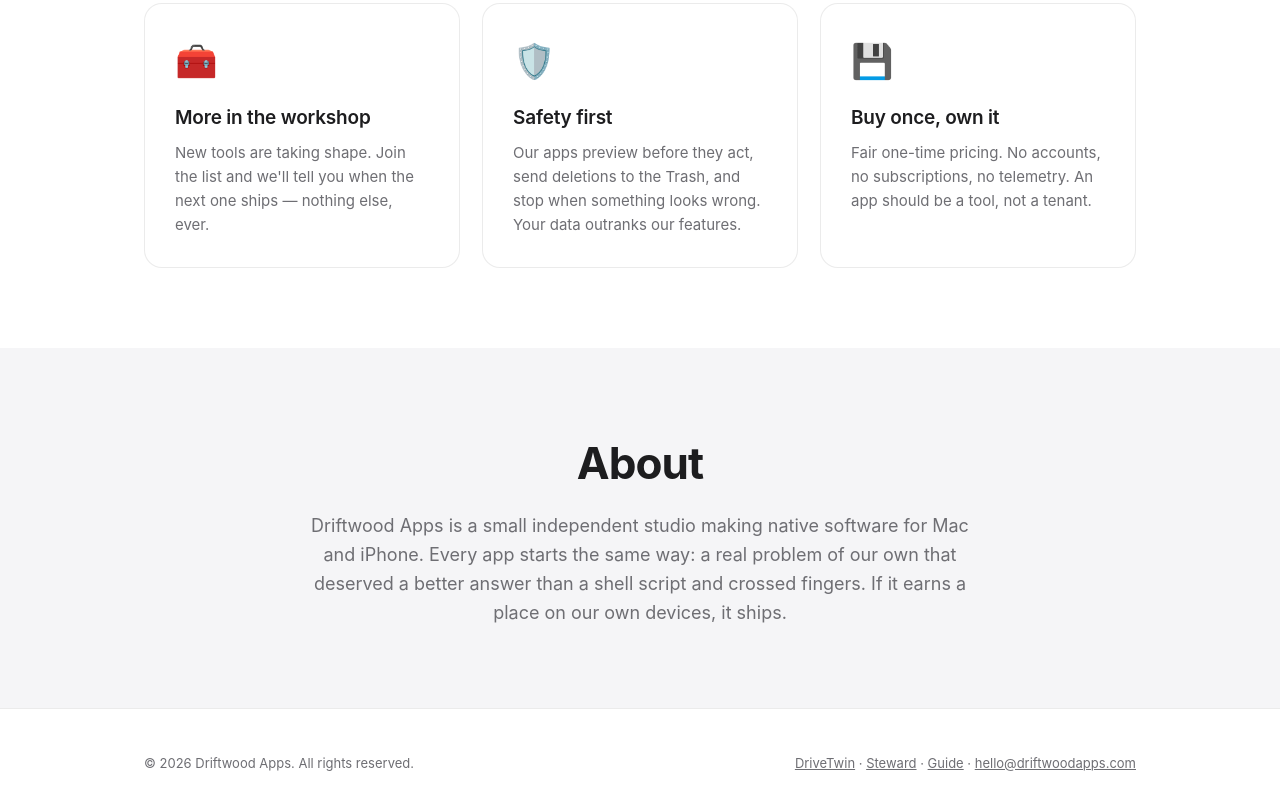
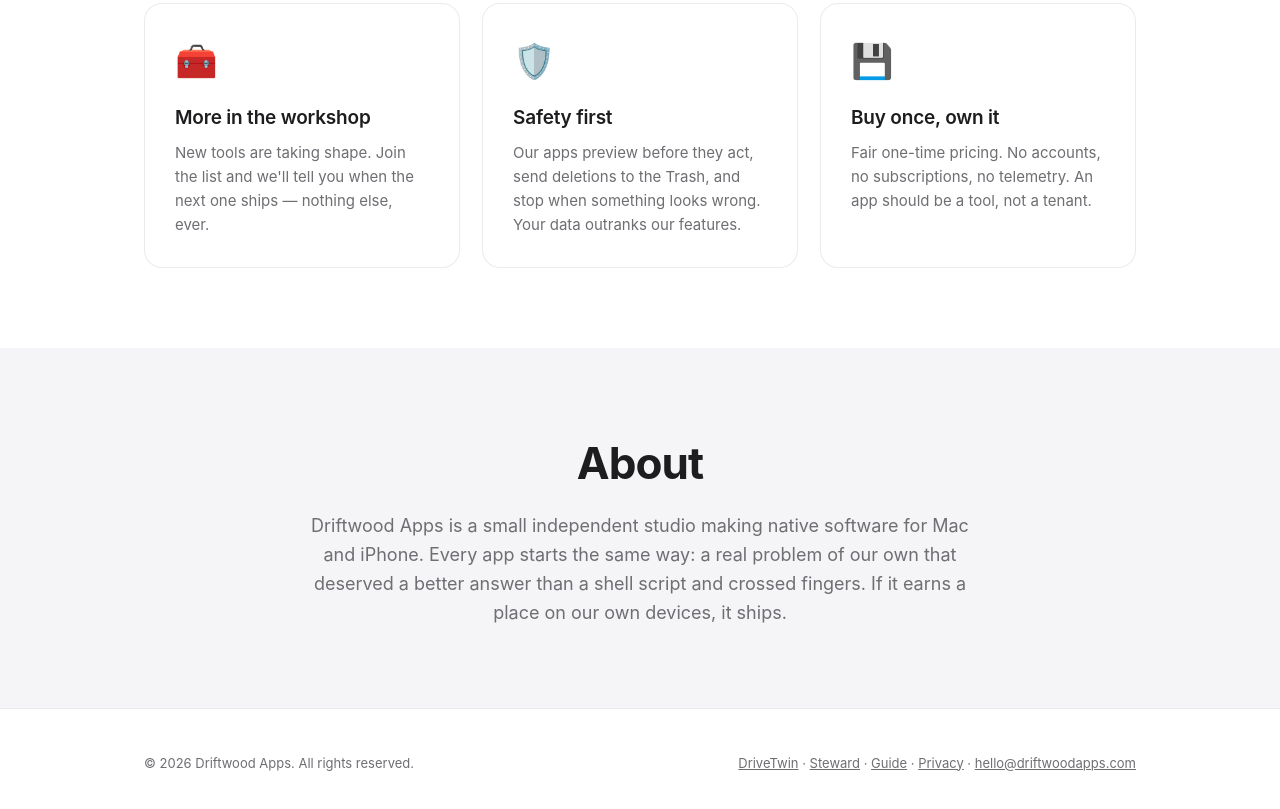
Before and after one commit to MaxPowered1/driftwood-site, a plain HTML site: page index.html in a window 1280 px wide. Shown: the part 2114-2923 px from the top of the page. Drawn offline with Linux system fonts and the light colour scheme.

Commit message:
Add Privacy link to homepage footer
Co-Authored-By: Claude Opus 4.8 <noreply@anthropic.com>

```diff
--- a/index.html
+++ b/index.html
@@ -121,6 +121,7 @@
         <a href="/drivetwin/">DriveTwin</a> ·
         <a href="/steward/">Steward</a> ·
         <a href="/guide/external-drive-icloud/">Guide</a> ·
+        <a href="/drivetwin/privacy/">Privacy</a> ·
         <a href="mailto:hello@driftwoodapps.com">hello@driftwoodapps.com</a>
       </span>
     </div>
```
